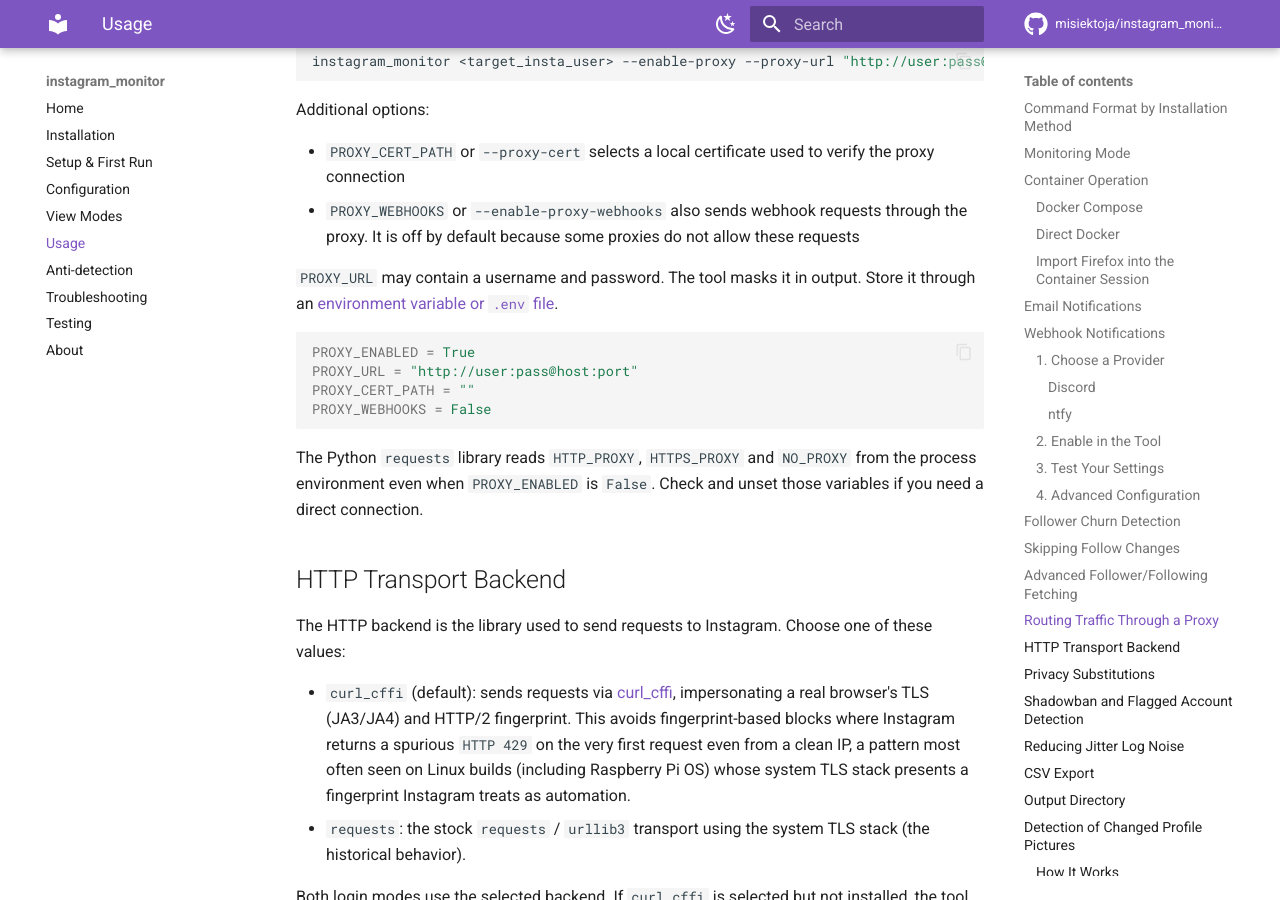
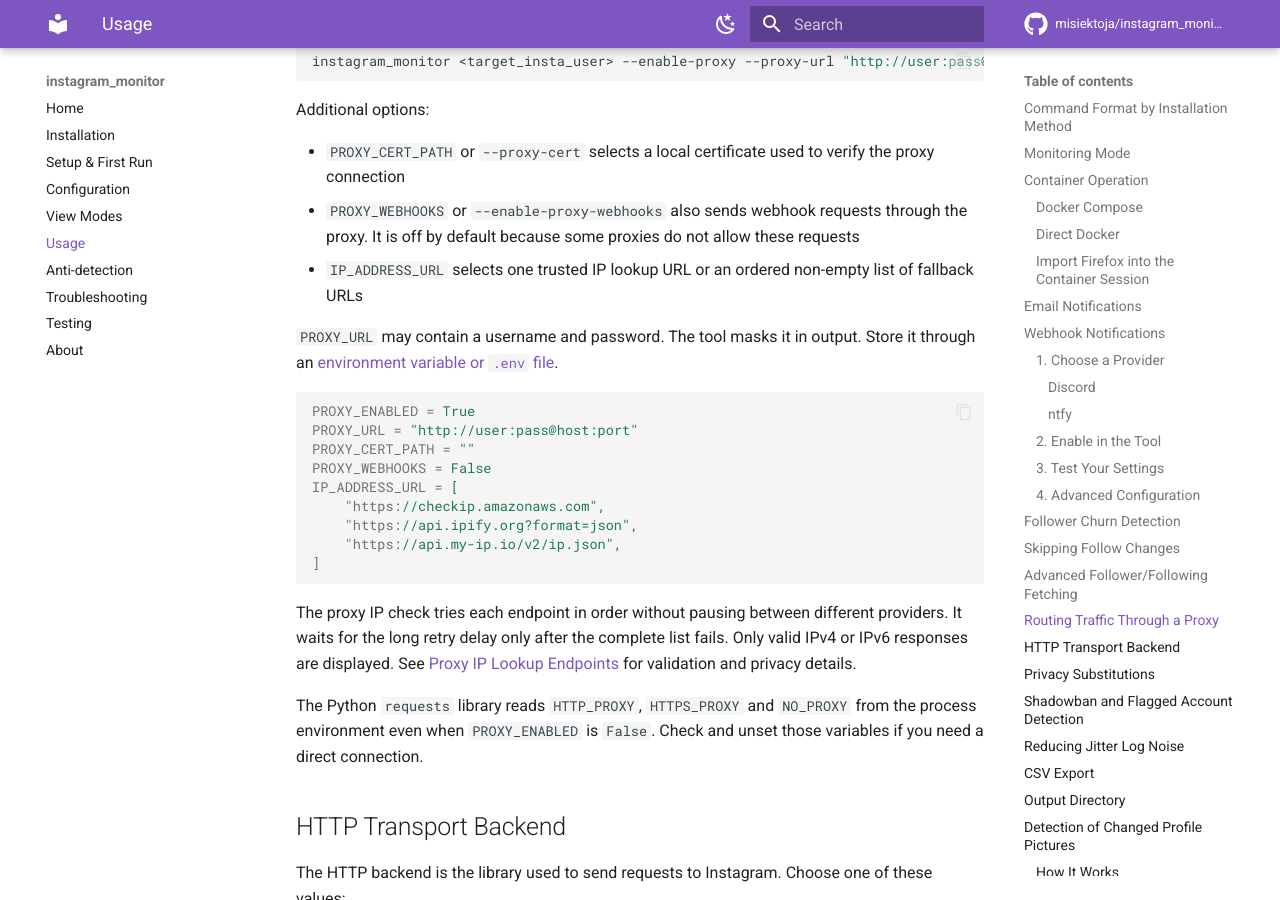
Before and after one commit to misiektoja/instagram_monitor, an MkDocs documentation site: the page built from docs/usage.md, in a window 1280 px wide and 900 px high, scrolled down 14139 px. Built offline with MkDocs 1.6.1 and Material for MkDocs 9.7.7, drawn with Linux system fonts in a browser that asks for light colours; comment, search, counter and statistics services are not loaded.

Commit message:
docs(usage): explain proxy IP failover

````diff
--- a/docs/usage.md
+++ b/docs/usage.md
@@ -518,6 +518,7 @@ Additional options:
 
 - `PROXY_CERT_PATH` or `--proxy-cert` selects a local certificate used to verify the proxy connection
 - `PROXY_WEBHOOKS` or `--enable-proxy-webhooks` also sends webhook requests through the proxy. It is off by default because some proxies do not allow these requests
+- `IP_ADDRESS_URL` selects one trusted IP lookup URL or an ordered non-empty list of fallback URLs
 
 `PROXY_URL` may contain a username and password. The tool masks it in output. Store it through an [environment variable or `.env` file](configuration.md#storing-secrets).
 
@@ -526,7 +527,14 @@ PROXY_ENABLED = True
 PROXY_URL = "http://user:pass@host:port"
 PROXY_CERT_PATH = ""
 PROXY_WEBHOOKS = False
+IP_ADDRESS_URL = [
+    "https://checkip.amazonaws.com",
+    "https://api.ipify.org?format=json",
+    "https://api.my-ip.io/v2/ip.json",
+]
 ```
+
+The proxy IP check tries each endpoint in order without pausing between different providers. It waits for the long retry delay only after the complete list fails. Only valid IPv4 or IPv6 responses are displayed. See [Proxy IP Lookup Endpoints](configuration.md#proxy-ip-lookup-endpoints) for validation and privacy details.
 
 The Python `requests` library reads `HTTP_PROXY`, `HTTPS_PROXY` and `NO_PROXY` from the process environment even when `PROXY_ENABLED` is `False`. Check and unset those variables if you need a direct connection.
 
````
